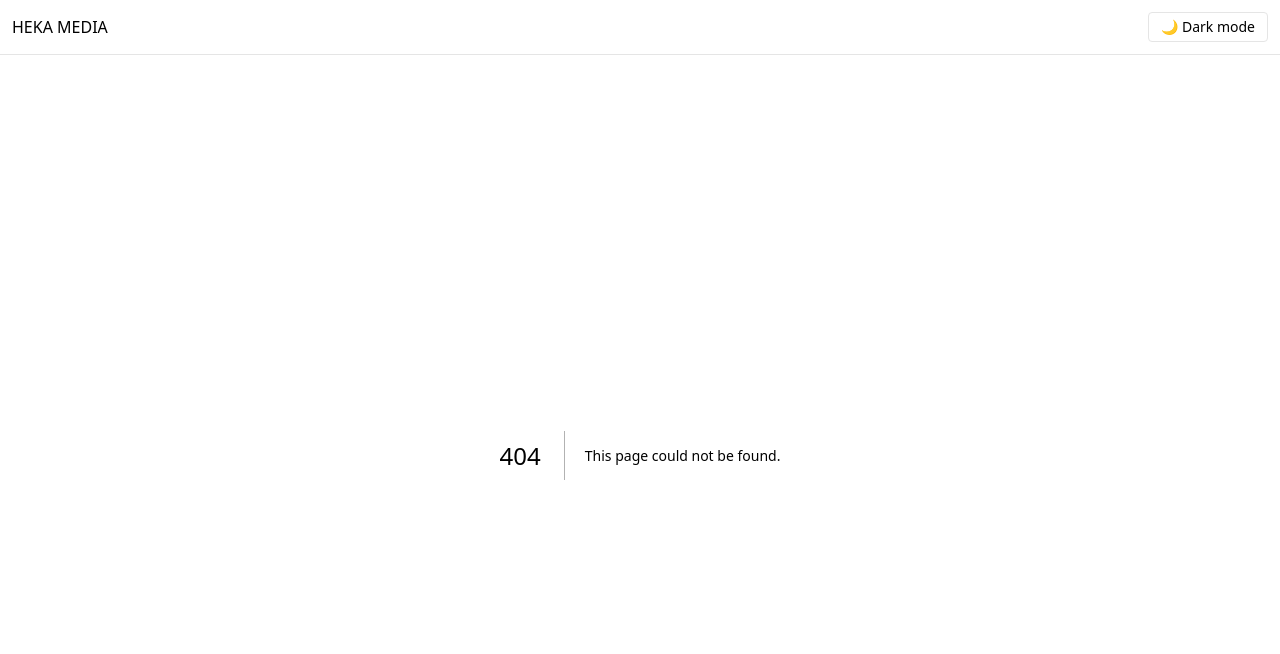
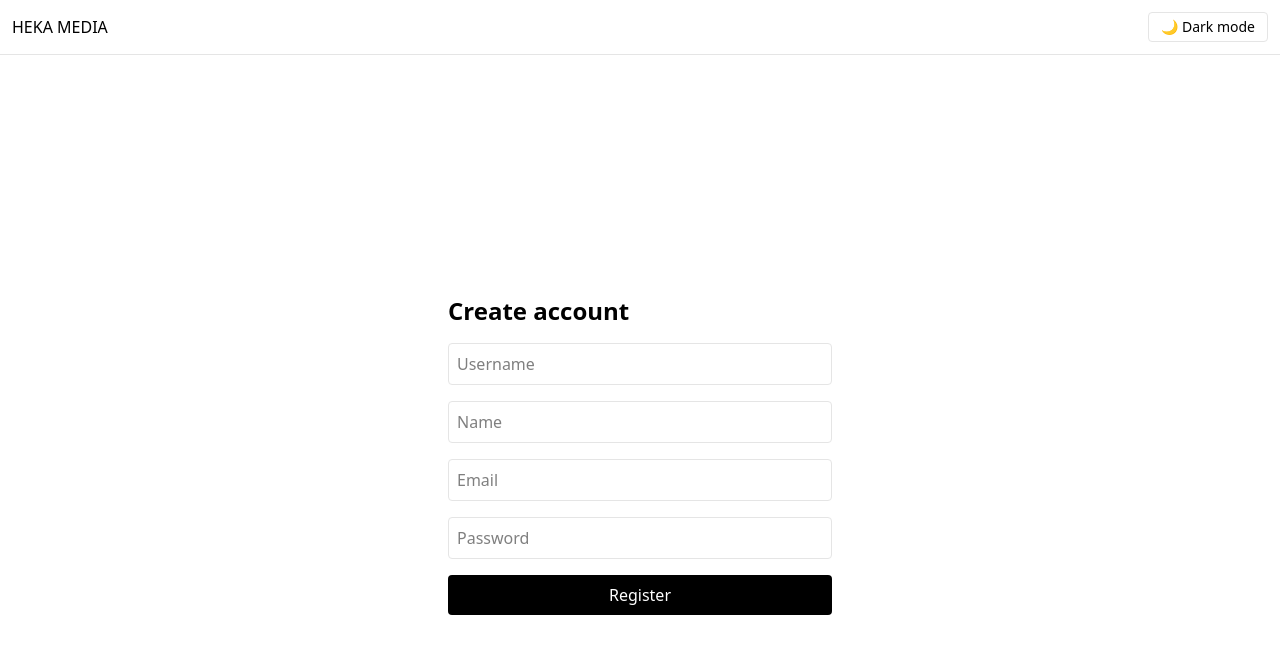
Before and after one commit to adri-yano/social-media-app, a Next.js app: page /register in a window 1280 px wide. Before the commit this address had no page. Shown: the top 654 px of the page. Built offline with nearby package versions, Linux system fonts and the light colour scheme.

Commit message:
add auth

```diff
--- /dev/null
+++ b/app/(auth)/login/page.tsx
@@ -0,0 +1,63 @@
+"use client";
+
+import { useState } from "react";
+import { useRouter } from "next/navigation";
+
+export default function LoginPage() {
+  const router = useRouter();
+  const [identifier, setIdentifier] = useState("");
+  const [password, setPassword] = useState("");
+  const [loading, setLoading] = useState(false);
+  const [error, setError] = useState("");
+
+  const onSubmit = async (e: React.FormEvent) => {
+    e.preventDefault();
+    setError("");
+    setLoading(true);
+
+    try {
+      const res = await fetch("/api/auth/login", {
+        method: "POST",
+        headers: { "Content-Type": "application/json" },
+        body: JSON.stringify({ identifier, password }),
+      });
+
+      if (!res.ok) throw new Error("Invalid credentials");
+
+      // Redirect to homepage
+      router.push("/");
+    } catch (err: any) {
+      setError(err.message || "Login failed");
+    } finally {
+      setLoading(false);
+    }
+  };
+
+  return (
+    <main className="min-h-screen flex items-center justify-center p-6">
+      <form onSubmit={onSubmit} className="w-full max-w-sm space-y-4">
+        <h1 className="text-2xl font-semibold">Login</h1>
+        {error && <p className="text-red-500 text-sm">{error}</p>}
+        <input
+          value={identifier}
+          onChange={(e) => setIdentifier(e.target.value)}
+          placeholder="Email or username"
+          className="w-full border rounded p-2"
+        />
+        <input
+          type="password"
+          value={password}
+          onChange={(e) => setPassword(e.target.value)}
+          placeholder="Password"
+          className="w-full border rounded p-2"
+        />
+        <button
+          disabled={loading}
+          className="w-full bg-black text-white rounded p-2 disabled:opacity-50"
+        >
+          {loading ? "Logging in..." : "Login"}
+        </button>
+      </form>
+    </main>
+  );
+}
--- /dev/null
+++ b/app/(auth)/register/page.tsx
@@ -0,0 +1,127 @@
+// 'use client'
+// import { useState } from 'react'
+
+// export default function RegisterPage() {
+//   const [username, setUsername] = useState('')
+//   const [name, setName] = useState('')
+//   const [email, setEmail] = useState('')
+//   const [password, setPassword] = useState('')
+//   const [loading, setLoading] = useState(false)
+//   const [error, setError] = useState('')
+
+//   async function onSubmit(e: React.FormEvent) {
+//     e.preventDefault()
+//     setError('')
+//     setLoading(true)
+//     try {
+//       const res = await fetch('/api/auth/register', {
+//         method: 'POST',
+//         headers: { 'Content-Type': 'application/json' },
+//         body: JSON.stringify({ username, name, email, password }),
+//       })
+//       if (!res.ok) throw new Error('Registration failed')
+//       window.location.href = '/feed'
+//     } catch (err: any) {
+//       setError(err.message || 'Registration failed')
+//     } finally {
+//       setLoading(false)
+//     }
+//   }
+
+//   return (
+//     <main className="min-h-screen flex items-center justify-center p-6">
+//       <form onSubmit={onSubmit} className="w-full max-w-sm space-y-4">
+//         <h1 className="text-2xl font-semibold">Create account</h1>
+//         {error && <p className="text-red-500 text-sm">{error}</p>}
+//         <input value={username} onChange={(e) => setUsername(e.target.value)} placeholder="Username" className="w-full border rounded p-2" />
+//         <input value={name} onChange={(e) => setName(e.target.value)} placeholder="Name" className="w-full border rounded p-2" />
+//         <input value={email} onChange={(e) => setEmail(e.target.value)} placeholder="Email" className="w-full border rounded p-2" />
+//         <input type="password" value={password} onChange={(e) => setPassword(e.target.value)} placeholder="Password" className="w-full border rounded p-2" />
+//         <button disabled={loading} className="w-full bg-black text-white rounded p-2 disabled:opacity-50">{loading ? 'Creating...' : 'Register'}</button>
+//       </form>
+//     </main>
+//   )
+// }
+
+"use client";
+import { useState } from "react";
+import { useRouter } from "next/navigation";
+
+export default function RegisterPage() {
+  const router = useRouter();
+  const [username, setUsername] = useState("");
+  const [name, setName] = useState("");
+  const [email, setEmail] = useState("");
+  const [password, setPassword] = useState("");
+  const [loading, setLoading] = useState(false);
+  const [error, setError] = useState("");
+
+  async function onSubmit(e: React.FormEvent) {
+    e.preventDefault();
+    setError("");
+    setLoading(true);
+
+    try {
+      const res = await fetch("/api/auth/register", {
+        method: "POST",
+        headers: { "Content-Type": "application/json" },
+        body: JSON.stringify({ username, name, email, password }),
+      });
+
+      if (!res.ok) {
+        const data = await res.json();
+        throw new Error(data.error || "Registration failed");
+      }
+
+      // Redirect to login page after successful registration
+      router.push("/login");
+    } catch (err: any) {
+      setError(err.message || "Registration failed");
+    } finally {
+      setLoading(false);
+    }
+  }
+
+  return (
+    <main className="min-h-screen flex items-center justify-center p-6">
+      <form onSubmit={onSubmit} className="w-full max-w-sm space-y-4">
+        <h1 className="text-2xl font-semibold">Create account</h1>
+
+        {error && <p className="text-red-500 text-sm">{error}</p>}
+
+        <input
+          value={username}
+          onChange={(e) => setUsername(e.target.value)}
+          placeholder="Username"
+          className="w-full border rounded p-2"
+        />
+        <input
+          value={name}
+          onChange={(e) => setName(e.target.value)}
+          placeholder="Name"
+          className="w-full border rounded p-2"
+        />
+        <input
+          value={email}
+          onChange={(e) => setEmail(e.target.value)}
+          placeholder="Email"
+          className="w-full border rounded p-2"
+        />
+        <input
+          type="password"
+          value={password}
+          onChange={(e) => setPassword(e.target.value)}
+          placeholder="Password"
+          className="w-full border rounded p-2"
+        />
+
+        <button
+          disabled={loading}
+          className="w-full bg-black text-white rounded p-2 disabled:opacity-50"
+        >
+          {loading ? "Creating..." : "Register"}
+        </button>
+      </form>
+    </main>
+  );
+}
```
